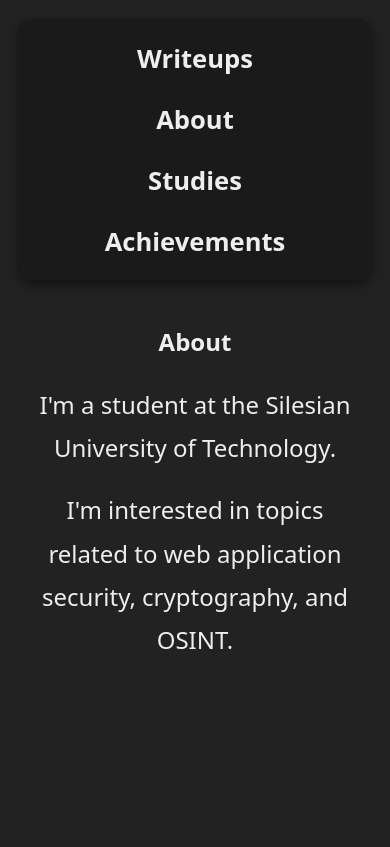
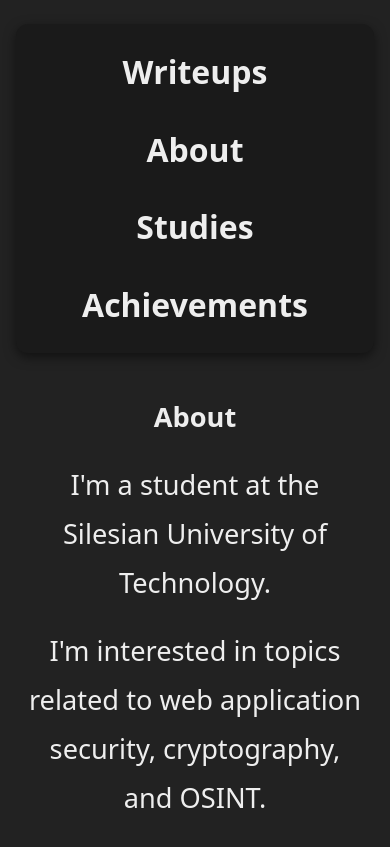
Before and after one commit to mrb3d1/mrb3d1.github.io, a Jekyll site: the page built from index.md, in a window 390 px wide. Shown: the top 847 px of the page. Built offline with Jekyll 4.4.1, drawn with Linux system fonts in a browser that asks for light colours.

Commit message:
Update style.css

```diff
--- a/assets/style.css
+++ b/assets/style.css
@@ -54,14 +54,24 @@
 
 @media (max-width: 480px) {
   body {
-    font-size: 1.5rem;
-    padding: 1.2rem;
+    font-size: 1.6rem;
+    padding: 1.5rem 1rem;
   }
 
   .nav-menu {
     flex-direction: column;
-    gap: 15px;
-    font-size: 1.6rem;
-    padding: 1rem;
+    gap: 20px;
+    font-size: 1.8rem;
+    padding: 1.2rem;
+  }
+
+  .nav-menu a {
+    padding: 1rem 2rem;
+    font-size: 2rem;
+  }
+
+  h1, p {
+    font-size: 1.7rem;
+    padding: 0 0.5rem;
   }
 }
```
